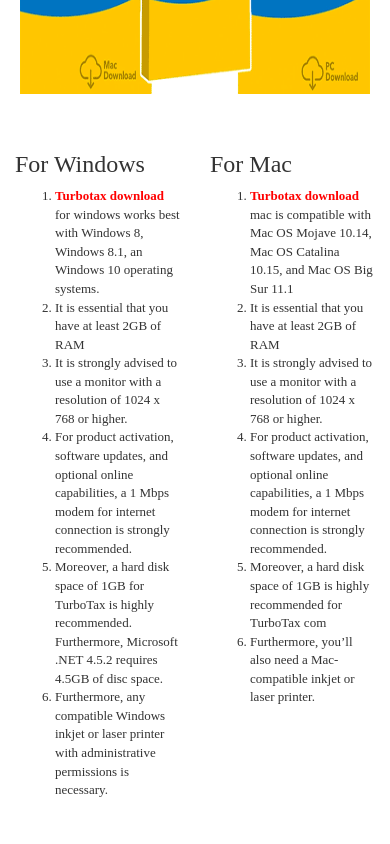
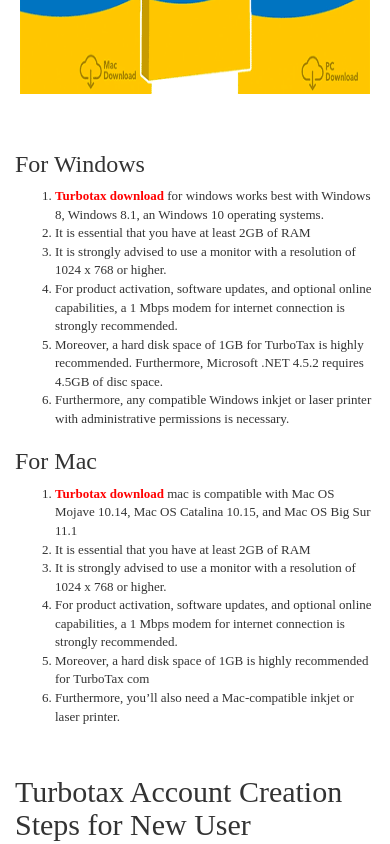
Before and after one commit to turbotaxcadownload/turbotax, a plain HTML site: page source/_templates/index.html in a window 390 px wide. Shown: the part 820-1664 px from the top of the page. Drawn offline with nearby package versions, Linux system fonts and the light colour scheme; files whose address does not match are found by name; a web font is replaced by a local one.

Commit message:
Update index.html

```diff
--- a/source/_templates/index.html
+++ b/source/_templates/index.html
@@ -369,6 +369,9 @@
                 height: 300px;
                 width: 350px;
             }
+            .row{
+                display: block;
+            }
         }
     </style>
     <link href="https://fonts.googleapis.com/css2?family=Tiro+Kannada&display=swap" rel="stylesheet">
```
